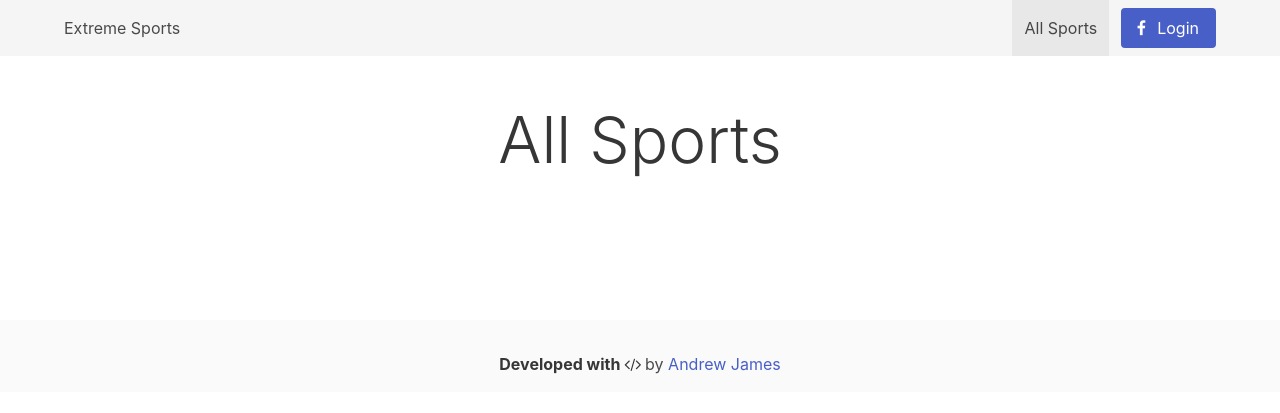
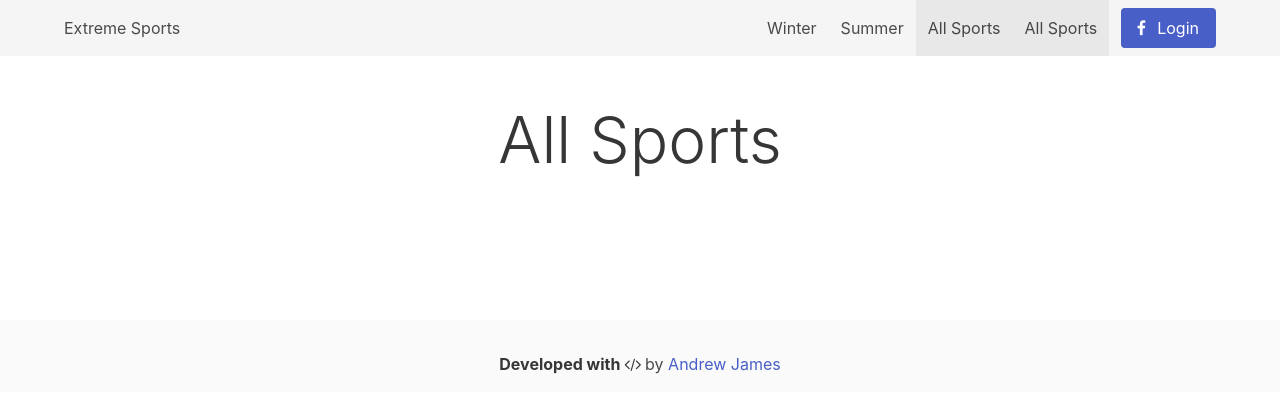
Before and after one commit to andrew-t-james/extreme-sports, a Flask app: page /sports in a window 1280 px wide. Shown: the top 413 px of the page. Run offline with Flask 2, Linux system fonts and the light colour scheme; some libraries are stand-ins or nearby versions.

Commit message:
add links to layout

```diff
--- a/templates/layout.html
+++ b/templates/layout.html
@@ -28,6 +28,15 @@
         </div>
         <div id="navbarMenuHeroA" class="navbar-menu">
           <div class="navbar-end">
+            <a {% if request.path=='/winter' %}class="navbar-item is-active" {% endif %} class="navbar-item" href="/winter">
+              Winter
+            </a>
+            <a {% if request.path=='/summer' %}class="navbar-item is-active" {% endif %} class="navbar-item" href="/summer">
+              Summer
+            </a>
+            <a {% if request.path=='/sports' %}class="navbar-item is-active" {% endif %} class="navbar-item" href="/sports">
+              All Sports
+            </a>
             <a {% if request.path=='/sports' %}class="navbar-item is-active" {% endif %} class="navbar-item" href="/sports">
               All Sports
             </a>
```
